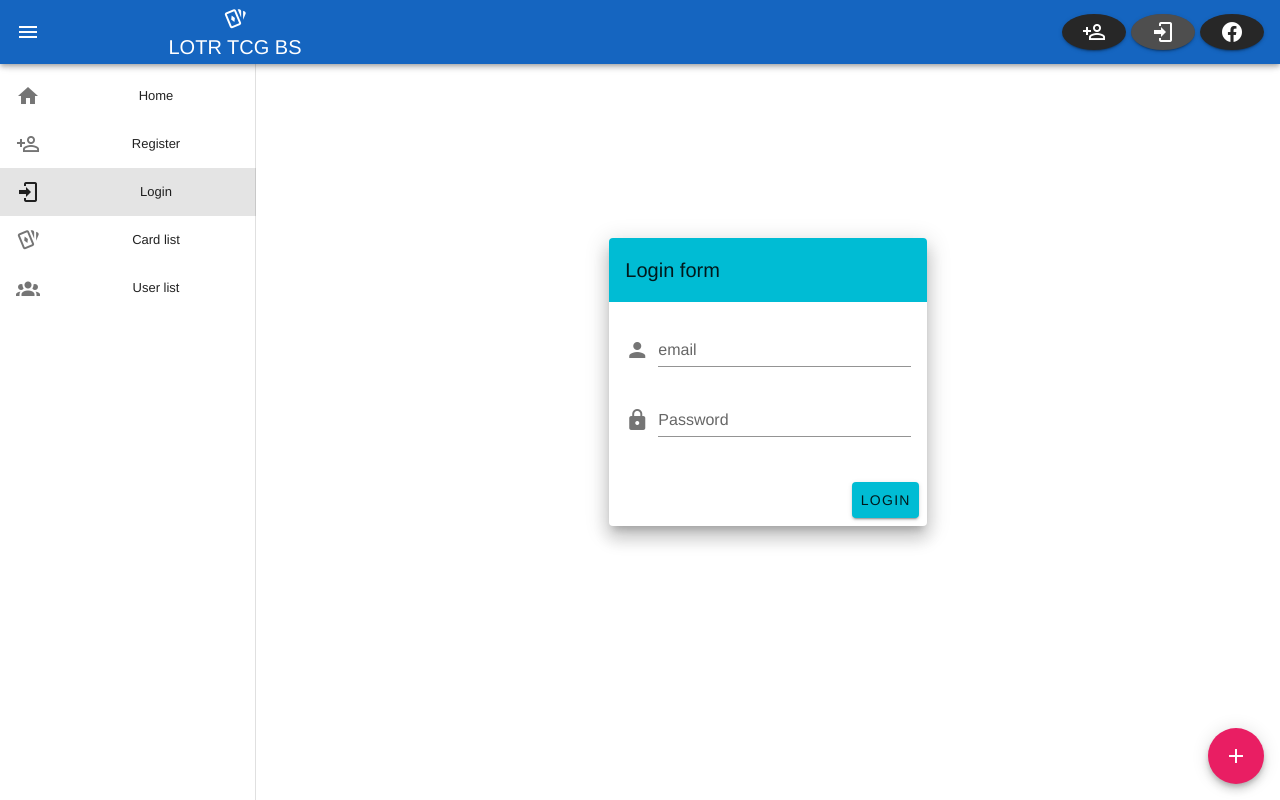
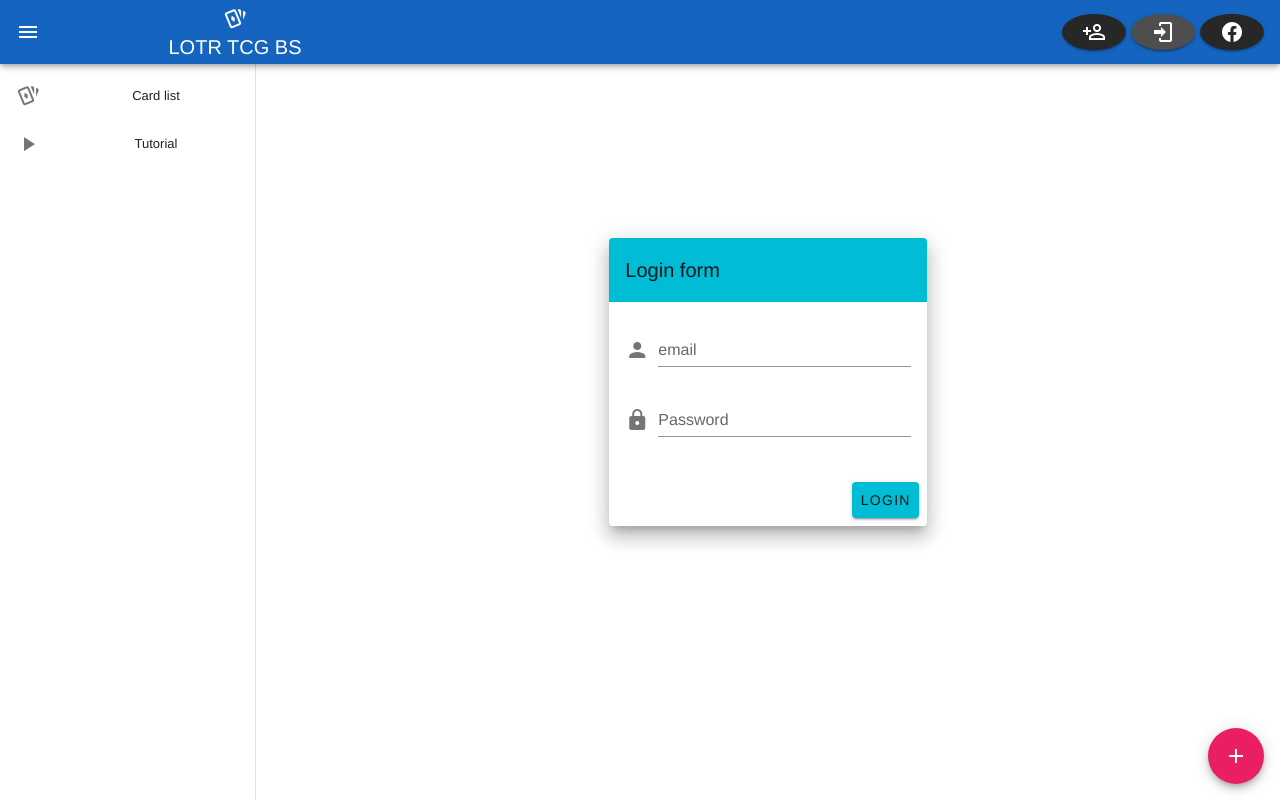
Before and after one commit to RosenMihaylov/LOTR_BS-8.0, a Vue app in the folder client/: page /#/login in a window 1280 px wide. Built offline with nearby package versions, Linux system fonts and the light colour scheme; a small style sheet from the web is missing.

Commit message:
proper logged in and side menu router paths

```diff
--- a/client/src/views/Header.vue
+++ b/client/src/views/Header.vue
@@ -220,28 +220,13 @@ export default {
     drawer: null,
     items: [
       {
-        icon: "mdi-home",
-        text: "Home",
-        link: "/"
-      },
-      {
-        icon: "mdi-account-plus-outline",
-        text: "Register",
-        link: "/register"
-      },
-      {
-        icon: "mdi-login",
-        text: "Login",
-        link: "/login"
-      },
-      {
         icon: "mdi-cards-playing-outline",
         text: "Card list",
         link: ""
       },
       {
-        icon: "mdi-account-group",
-        text: "User list",
+        icon: "mdi-play",
+        text: "Tutorial",
         link: ""
       }
     ]
--- a/client/src/views/Login.vue
+++ b/client/src/views/Login.vue
@@ -75,7 +75,7 @@ export default {
           });
           this.$store.dispatch("setToken", response.data.token);
           this.$store.dispatch("setUser", response.data.user.email);
-          console.log(response.data.user.email);
+          this.$router.push("/");
         } catch (error) {
           this.error = error.response.data.error;
         }
```
